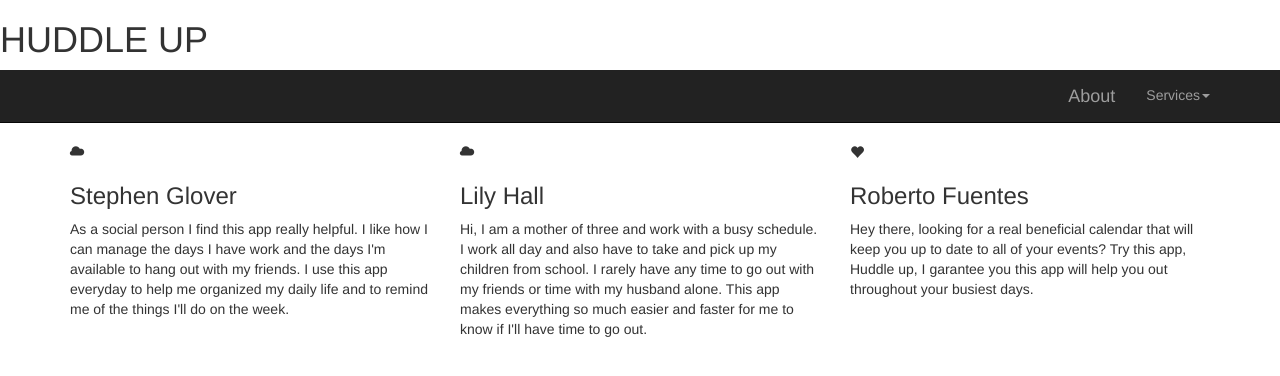
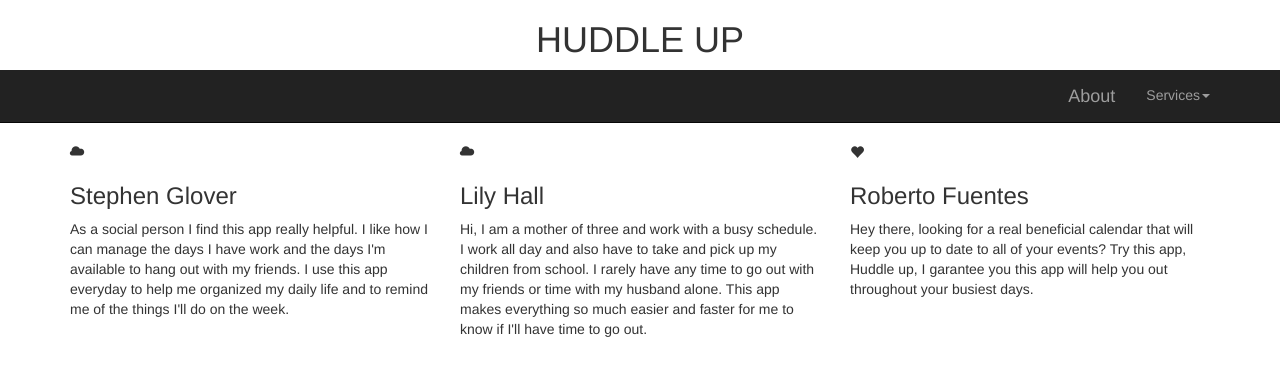
Before and after one commit to mchaavez/huddleup-website, a plain HTML site: page index.html in a window 1280 px wide. Drawn offline with nearby package versions, Linux system fonts and the light colour scheme.

Commit message:
Update index.html

```diff
--- a/index.html
+++ b/index.html
@@ -4,7 +4,7 @@
     <meta charset="utf-8">
     <meta http-equiv="X-UA-Compatible" content="IE=edge">
     <meta name="viewport" content="width=device-width, initial-scale=1">
-	  <center><title>HuddleUp</title></center>
+	  <title>HuddleUp</title>
     <link href="css/bootstrap.min.css" rel="stylesheet">
     <!--[if lt IE 9]>
       <script src="https://oss.maxcdn.com/html5shiv/3.7.2/html5shiv.min.js"></script>
@@ -12,7 +12,7 @@
     <![endif]-->
   </head>
   <body>
-    <h1>HUDDLE UP</h1>
+	  <center><h1>HUDDLE UP</h1></center>
 
 
     <script src="https://ajax.googleapis.com/ajax/libs/jquery/1.11.3/jquery.min.js"></script>
```
